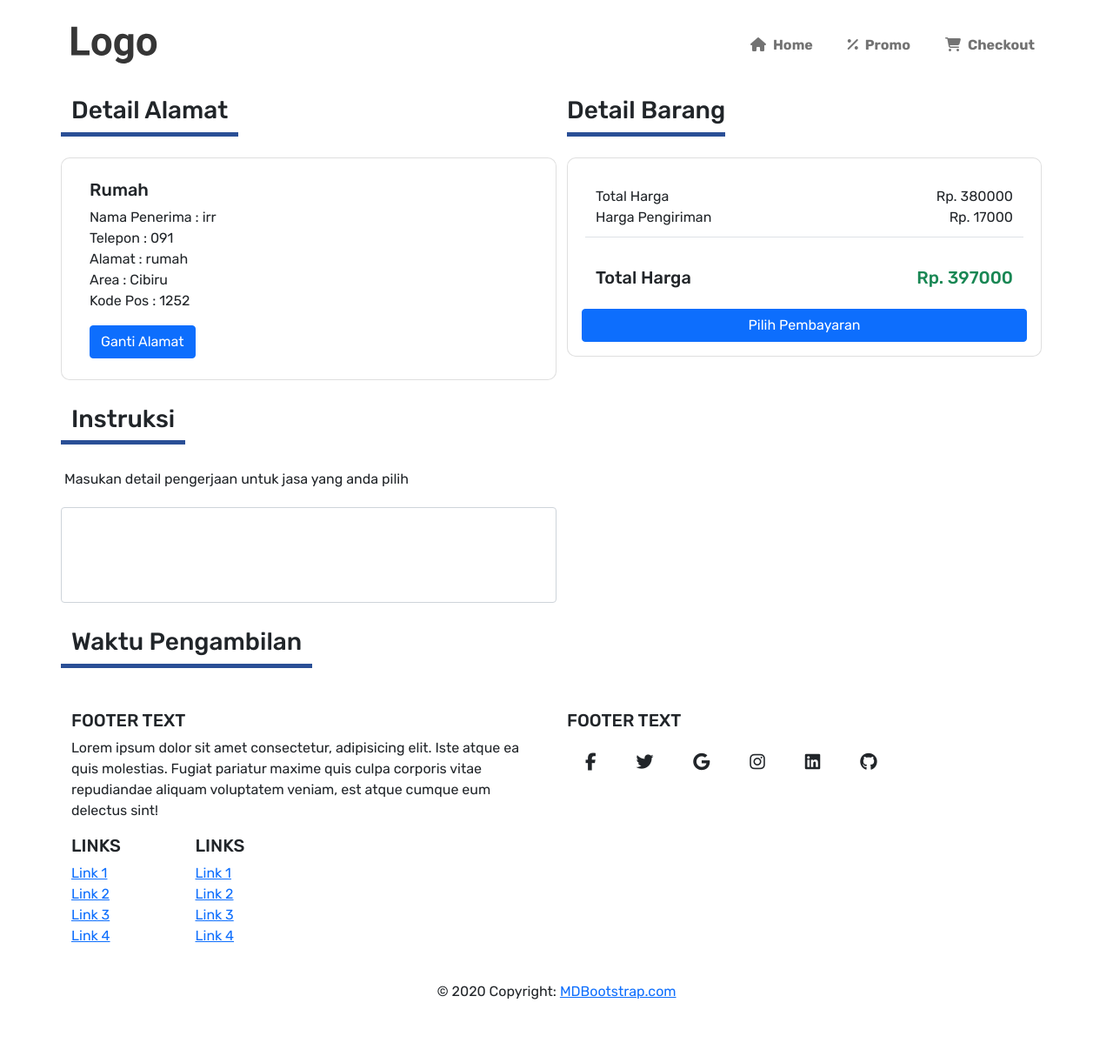
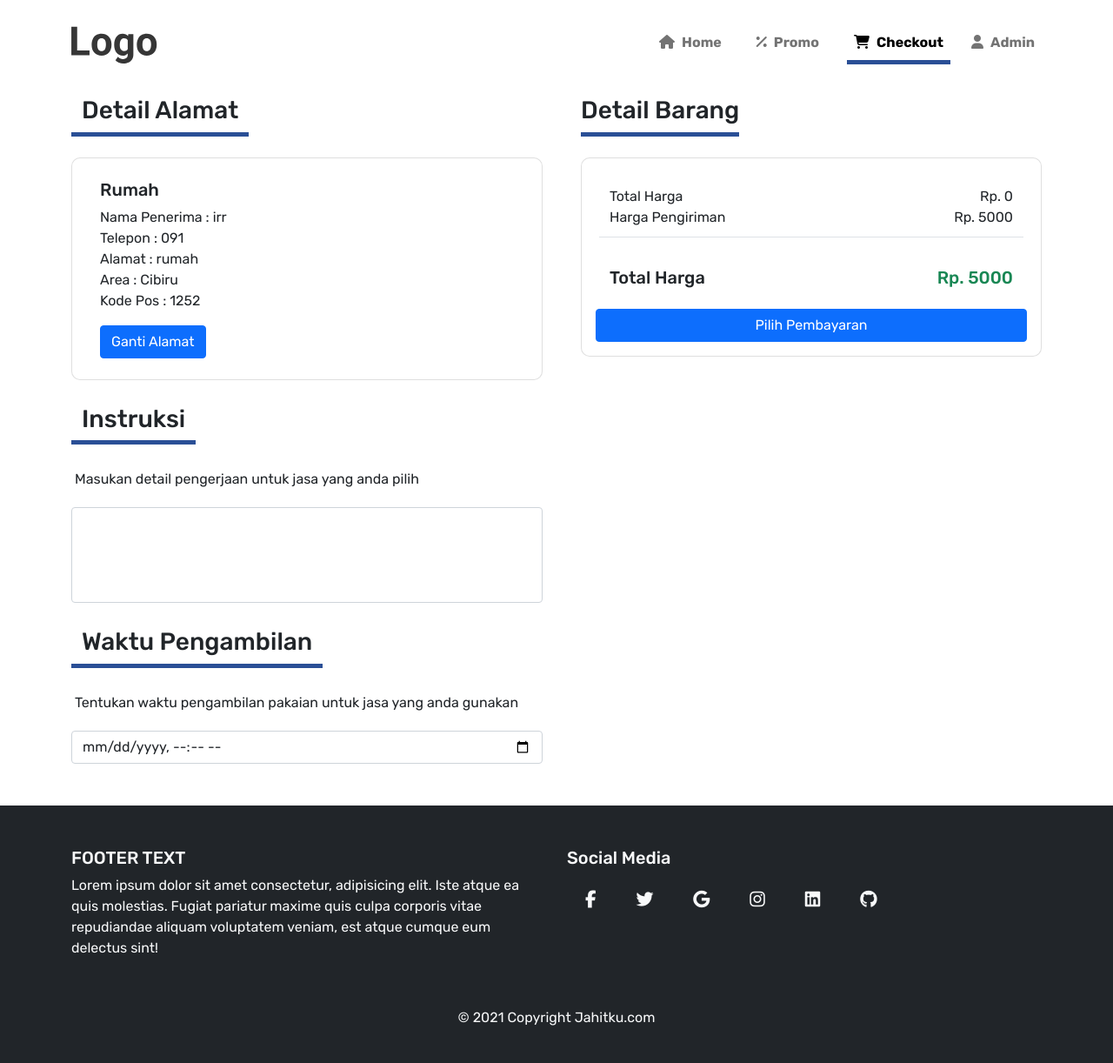
Before and after one commit to damaranshary/UAS-Pemrograman-Web, a PHP site: page /checkout.php in a window 1280 px wide. Shown: the whole page at 87% size. Before the commit the page ends 1149 px from the top, so only its background shows below. Run offline with PHP 8.4, Linux system fonts and the light colour scheme; a user stored in the database is signed in; data comes from the database, SQL or seed files in the repository; data that the repository does not hold is empty; some libraries are stand-ins or nearby versions.

Commit message:
Progress 1 Juni

```diff
--- a/assets/components/footer.php
+++ b/assets/components/footer.php
@@ -1,9 +1,9 @@
 <!-- Footer -->
-<footer class="text-center text-md-start">
+<footer class="text-center text-md-start py-4 mt-t bg-dark">
     <!-- Section: Text -->
     <div class="container py-4">
         <!--Grid row-->
-        <div class="row">
+        <div class="row text-light">
             <!--Grid column-->
             <div class="col-lg-6 col-md-12 mb-4 mb-md-0">
                 <h5 class="text-uppercase">Footer text</h5>
@@ -13,53 +13,16 @@
                     molestias. Fugiat pariatur maxime quis culpa corporis vitae repudiandae
                     aliquam voluptatem veniam, est atque cumque eum delectus sint!
                 </p>
-
-                <div class="row">
-                    <div class="col-lg-3 col-md-6 mb-4 mb-md-0">
-                        <h5 class="text-uppercase">Links</h5>
-                        <ul class="list-unstyled mb-0">
-                            <li>
-                                <a href="#!">Link 1</a>
-                            </li>
-                            <li>
-                                <a href="#!">Link 2</a>
-                            </li>
-                            <li>
-                                <a href="#!">Link 3</a>
-                            </li>
-                            <li>
-                                <a href="#!">Link 4</a>
-                            </li>
-                        </ul>
-                    </div>
-                    <div class="col-lg-3 col-md-6 mb-4 mb-md-0">
-                        <h5 class="text-uppercase">Links</h5>
-                        <ul class="list-unstyled mb-0">
-                            <li>
-                                <a href="#!">Link 1</a>
-                            </li>
-                            <li>
-                                <a href="#!">Link 2</a>
-                            </li>
-                            <li>
-                                <a href="#!">Link 3</a>
-                            </li>
-                            <li>
-                                <a href="#!">Link 4</a>
-                            </li>
-                        </ul>
-                    </div>
-                </div>
             </div>
 
             <div class="col-lg-6 col-md-12 mb-4 mb-md-0">
-                <h5 class="text-uppercase">Footer text</h5>
-                <a class="btn btn-link btn-floating btn-lg text-dark m-1" href="#!" role="button" data-mdb-ripple-color="dark"><i class="fab fa-facebook-f"></i></a>
-                <a class="btn btn-link btn-floating btn-lg text-dark m-1" href="#!" role="button" data-mdb-ripple-color="dark"><i class="fab fa-twitter"></i></a>
-                <a class="btn btn-link btn-floating btn-lg text-dark m-1" href="#!" role="button" data-mdb-ripple-color="dark"><i class="fab fa-google"></i></a>
-                <a class="btn btn-link btn-floating btn-lg text-dark m-1" href="#!" role="button" data-mdb-ripple-color="dark"><i class="fab fa-instagram"></i></a>
-                <a class="btn btn-link btn-floating btn-lg text-dark m-1" href="#!" role="button" data-mdb-ripple-color="dark"><i class="fab fa-linkedin"></i></a>
-                <a class="btn btn-link btn-floating btn-lg text-dark m-1" href="#!" role="button" data-mdb-ripple-color="dark"><i class="fab fa-github"></i></a>
+                <h5>Social Media</h5>
+                <a class="btn btn-link btn-floating btn-lg text-light m-1" href="#!" role="button" data-mdb-ripple-color="dark"><i class="fab fa-facebook-f"></i></a>
+                <a class="btn btn-link btn-floating btn-lg text-light m-1" href="#!" role="button" data-mdb-ripple-color="dark"><i class="fab fa-twitter"></i></a>
+                <a class="btn btn-link btn-floating btn-lg text-light m-1" href="#!" role="button" data-mdb-ripple-color="dark"><i class="fab fa-google"></i></a>
+                <a class="btn btn-link btn-floating btn-lg text-light m-1" href="#!" role="button" data-mdb-ripple-color="dark"><i class="fab fa-instagram"></i></a>
+                <a class="btn btn-link btn-floating btn-lg text-light m-1" href="#!" role="button" data-mdb-ripple-color="dark"><i class="fab fa-linkedin"></i></a>
+                <a class="btn btn-link btn-floating btn-lg text-light m-1" href="#!" role="button" data-mdb-ripple-color="dark"><i class="fab fa-github"></i></a>
             </div>
         </div>
 
@@ -67,9 +30,9 @@
     <!-- Grid container -->
 
     <!-- Copyright -->
-    <div class="text-center p-3">
-        © 2020 Copyright:
-        <a href="https://mdbootstrap.com/">MDBootstrap.com</a>
+    <div class="text-center text-light p-3">
+        © 2021 Copyright
+        <a href="https://mdbootstrap.com/" class="text-light" style="text-decoration: none;">Jahitku.com</a>
     </div>
     <!-- Copyright -->
 </footer>
--- a/assets/components/navbar-alt.php
+++ b/assets/components/navbar-checkout.php
@@ -1,3 +1,11 @@
+<?php
+include "server/connection.php";
+$email = $_SESSION['email'];
+$query = mysqli_query($connect, "SELECT name FROM users WHERE email='$email'");
+$row = mysqli_fetch_assoc($query);
+$name = $row["name"];
+
+?>
 <nav class="navbar navbar-expand-lg navbar-light bg-white fixed-top">
     <div class="container py-2 py-lg-3">
         <a class="navbar-brand" href="index.php">
@@ -18,11 +26,18 @@
                         <a class="nav-link" href="#promo.php"><i class="fas fa-percentage me-2"></i>Promo</a>
                     </li>
                     <li class="nav-item">
-                        <a class="nav-link" href="#checkout.php">
+                        <a class="nav-link active" href="checkout.php">
                             <i class="fas fa-shopping-cart me-2"></i>Checkout
                         </a>
                     </li>
-
+                    <li class="nav-item dropdown ms-lg-3">
+                        <!-- <button class="btn button-primary btn-primary px-4 me-2" type="submit">Login</button> -->
+                        <a class="nav-link" role="button" data-bs-toggle="dropdown" aria-expanded="false"><i class="fas fa-user me-2"></i><?php echo "$name" ?></a>
+                        <ul class="dropdown-menu dropdown-menu-end" aria-labelledby="navbarDropdown">
+                            <li><a class="dropdown-item" href="profile.php">Profile</a></li>
+                            <li><a class="dropdown-item" href="server/logout_process.php">Logout</a></li>
+                        </ul>
+                    </li>
                 </ul>
             </div>
         </div>
--- a/assets/css/checkout.css
+++ b/assets/css/checkout.css
@@ -35,17 +35,6 @@ body {
   margin-bottom: 10px;
 }
 
-.button-primary {
-  background-color: #2a4f96;
-  color: #fefefe;
-  font-weight: 400;
-}
-
-.button-primary:hover {
-  background-color: #6a84b6 !important;
-  color: #fefefe !important;
-}
-
 .nav-link {
   color: black;
 }
--- a/checkout.php
+++ b/checkout.php
@@ -19,19 +19,18 @@ $query_permak = mysqli_query($connect, "SELECT * FROM jasa WHERE jenis = 'Permak
     include "assets/components/header.php"
     ?>
     <link rel="stylesheet" href="assets/css/checkout.css">
-    <title>Hello, world!</title>
-    <title>Document</title>
+    <title>Checkout</title>
 </head>
 
 <body>
     <?php
-    include "assets/components/navbar-alt.php"
+    include "assets/components/navbar-checkout.php"
     ?>
     <main>
         <div class="container">
             <div class="row">
-                <div class="col">
-                    <div class="row">
+                <div class="col me-3">
+                    <div class="row ms-3 ms-md-auto">
                         <div class="heading mb-4">
                             <h3>Detail Alamat<h3>
                         </div>
@@ -58,7 +57,7 @@ $query_permak = mysqli_query($connect, "SELECT * FROM jasa WHERE jenis = 'Permak
                         </div>
 
                     </div>
-                    <div class="row mt-2">
+                    <div class="row mt-2 ms-3 ms-md-auto">
                         <div class="heading mb-4">
                             <h3>Instruksi<h3>
                         </div>
@@ -67,10 +66,15 @@ $query_permak = mysqli_query($connect, "SELECT * FROM jasa WHERE jenis = 'Permak
                         </div>
                         <textarea class="form-control" id="exampleFormControlTextarea1" rows="4" style="resize: none;"></textarea>
                     </div>
-                    <div class="row mt-2">
+
+                    <div class="row mt-2 mb-5 ms-3 ms-md-auto">
                         <div class="heading mb-4">
-                            <h3>Waktu Pengambilan<h3>
+                            <h3>Waktu Pengambilan</h3>
                         </div>
+                        <div class="p-1">
+                            <p>Tentukan waktu pengambilan pakaian untuk jasa yang anda gunakan</p>
+                        </div>
+                        <input class="form-control" type="datetime-local" id="meeting-time" name="meeting-time">
 
                     </div>
 
@@ -93,7 +97,7 @@ $query_permak = mysqli_query($connect, "SELECT * FROM jasa WHERE jenis = 'Permak
                     </div>
 
                 </div>
-                <div class="col">
+                <div class="col ms-3 mb-5">
                     <div class="heading mb-4">
                         <h3>Detail Barang</h3>
                     </div>
@@ -102,29 +106,34 @@ $query_permak = mysqli_query($connect, "SELECT * FROM jasa WHERE jenis = 'Permak
                             <div class="card-body">
                                 <div class="row">
                                     <?php
-                                    $query_getcart = mysqli_query($connect, "SELECT b.nama AS nama, b.image as image, b.harga * a.jumlah AS harga, a.jumlah as jumlah FROM keranjang a INNER JOIN jasa b ON a.id_jasa = b.id WHERE a.id_pengguna='$id'");
-
+                                    $pengiriman = 5000;
+                                    $query_getcart = mysqli_query($connect, "SELECT a.id AS id_keranjang, b.nama AS nama, b.jenis AS jenis, b.image AS image, b.harga * a.jumlah AS harga, a.jumlah AS jumlah FROM keranjang a INNER JOIN jasa b ON a.id_jasa = b.id WHERE a.id_pengguna='$id'");
+                                    $biayajasa = 0;
                                     while ($data_getcart = mysqli_fetch_array($query_getcart)) {
                                         echo "<div class=col-4>";
                                         echo "<img src='https://storage.googleapis.com/uaspweb/img/$data_getcart[image].png' class='card-img' alt=...>";
                                         echo "</div>";
                                         echo "<div class=col-8>";
-                                        echo "<h5 class=card-title>$data_getcart[nama]</h5>";
+                                        echo "<h5 class=card-title>$data_getcart[nama] - $data_getcart[jenis]</h5>";
                                         echo "<p class=card-text>";
                                         echo "$data_getcart[jumlah] buah <br>";
                                         echo "Rp. $data_getcart[harga] <br></p>";
+                                        echo "<form id=form method=POST action='server/deletecart_process.php?id=$data_getcart[id_keranjang]'></form>";
+                                        echo "<button class='btn btn-primary' form=form type=submit>Hapus</button>";
                                         echo "</div>";
                                         echo "<span class=border-bottom></span>";
+                                        $biayajasa = $biayajasa + $data_getcart['harga'];
                                     }
                                     ?>
                                 </div>
+
                                 <div class="row">
                                     <div class="col-auto me-auto">Total Harga</div>
-                                    <div class="col-auto">Rp. 380000</div>
+                                    <div class="col-auto"><?php echo "Rp. $biayajasa" ?></div>
                                 </div>
                                 <div class="row">
                                     <div class="col-auto me-auto">Harga Pengiriman</div>
-                                    <div class="col-auto">Rp. 17000</div>
+                                    <div class="col-auto"><?php echo "Rp. $pengiriman" ?></div>
                                     <span class="border-bottom"></span>
                                 </div>
                                 <div class="row">
@@ -132,7 +141,8 @@ $query_permak = mysqli_query($connect, "SELECT * FROM jasa WHERE jenis = 'Permak
                                         <h5>Total Harga</h5>
                                     </div>
                                     <div class="col-auto"><br>
-                                        <h5 style="color: #198754">Rp. 397000</h5>
+                                        <h5 style="color: #198754"><?php $total = $biayajasa + $pengiriman;
+                                                                    echo "Rp. $total"; ?></h5>
                                     </div>
                                 </div>
 
--- a/login.php
+++ b/login.php
@@ -56,12 +56,12 @@ session_start(); ?>
                     <div class="row mb-3">
                         <div class="col">
                             <div class="d-grid">
-                                <button type="submit" class="btn btn-primary button-primary">Login</button>
+                                <button type="submit" class="btn btn-primary">Login</button>
                             </div>
                         </div>
                         <div class="col">
                             <div class="d-grid">
-                                <a href="register.php" class="btn button-secondary">Register</a>
+                                <a href="register.php" class="btn btn-outline-primary">Register</a>
                             </div>
                         </div>
                     </div>
--- a/register.php
+++ b/register.php
@@ -52,12 +52,12 @@ session_start(); ?>
                     <div class="row mb-3">
                         <div class="col">
                             <div class="d-grid">
-                                <button type="submit" class="btn btn-primary button-primary">Register</button>
+                                <button type="submit" class="btn btn-primary">Register</button>
                             </div>
                         </div>
                         <div class="col">
                             <div class="d-grid">
-                                <a href="login.php" class="btn button-secondary">Login</a>
+                                <a href="login.php" class="btn btn-outline-primary">Login</a>
                             </div>
                         </div>
                     </div>
```
Also changed, not shown: assets/components/navbar-profil.php (added, +45 -0 lines), assets/components/navbar-promo.php (added, +45 -0 lines), assets/css/style.css (+0 -11 lines), auth.php (deleted, +0 -119 lines), index.php (+8 -10 lines), profile.php (+5 -5 lines), server/deletecart_process.php (added, +9 -0 lines), site.php (deleted, +0 -12 lines).
